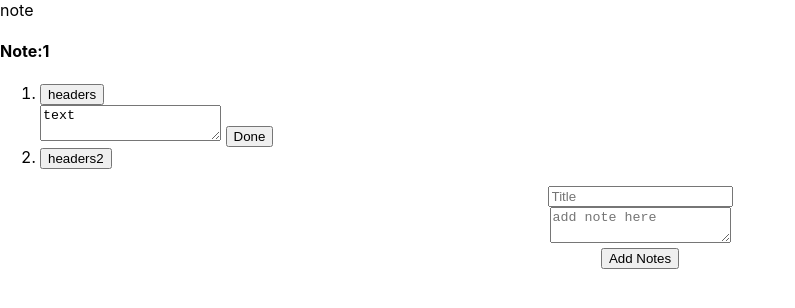
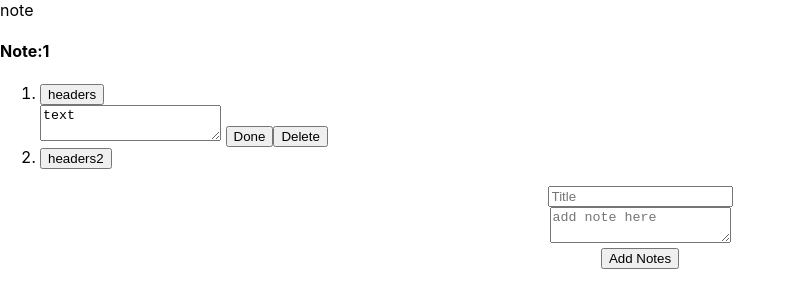
Before and after one commit to pjsherpa/note, a React (Create React App) app: page / in a window 1280 px wide. Both pictures are taken after a click on the button "headers". Shown: the top 308 px of the page, without its empty margins (0-795 px from the left). Built offline with nearby package versions, Linux system fonts and the light colour scheme.

Commit message:
delete button now included, WIP useEffect reaction for delete

```diff
--- a/src/component/NoteInput.js
+++ b/src/component/NoteInput.js
@@ -1,8 +1,7 @@
 import React, { useState, useEffect } from "react";
 
 //Functionality first and then style upgrade after component splitting.
-//header and text are replaced by new note.
-//when clicked only the header clicked on shows its text.
+//edit header as well
 //component splitting once functionality is made.
 
 const NoteInput = () => {
@@ -41,6 +40,11 @@ const NoteInput = () => {
     setShowText(false);
   };
 
+  const handleDeletebuttonClick = (header) => {
+    const remove = notes.filter((notes) => header !== notes.header);
+    setNotes(remove);
+  };
+
   const noteList = notes.map((item) => {
     return (
       <li key={item.headers}>
@@ -51,6 +55,9 @@ const NoteInput = () => {
           <div>
             <textarea defaultValue={item.text}></textarea>{" "}
             <button onClick={handleDoneButtonClick}>Done</button>
+            <button onClick={() => handleDeletebuttonClick(item.header)}>
+              Delete
+            </button>
           </div>
         )}
       </li>
```
